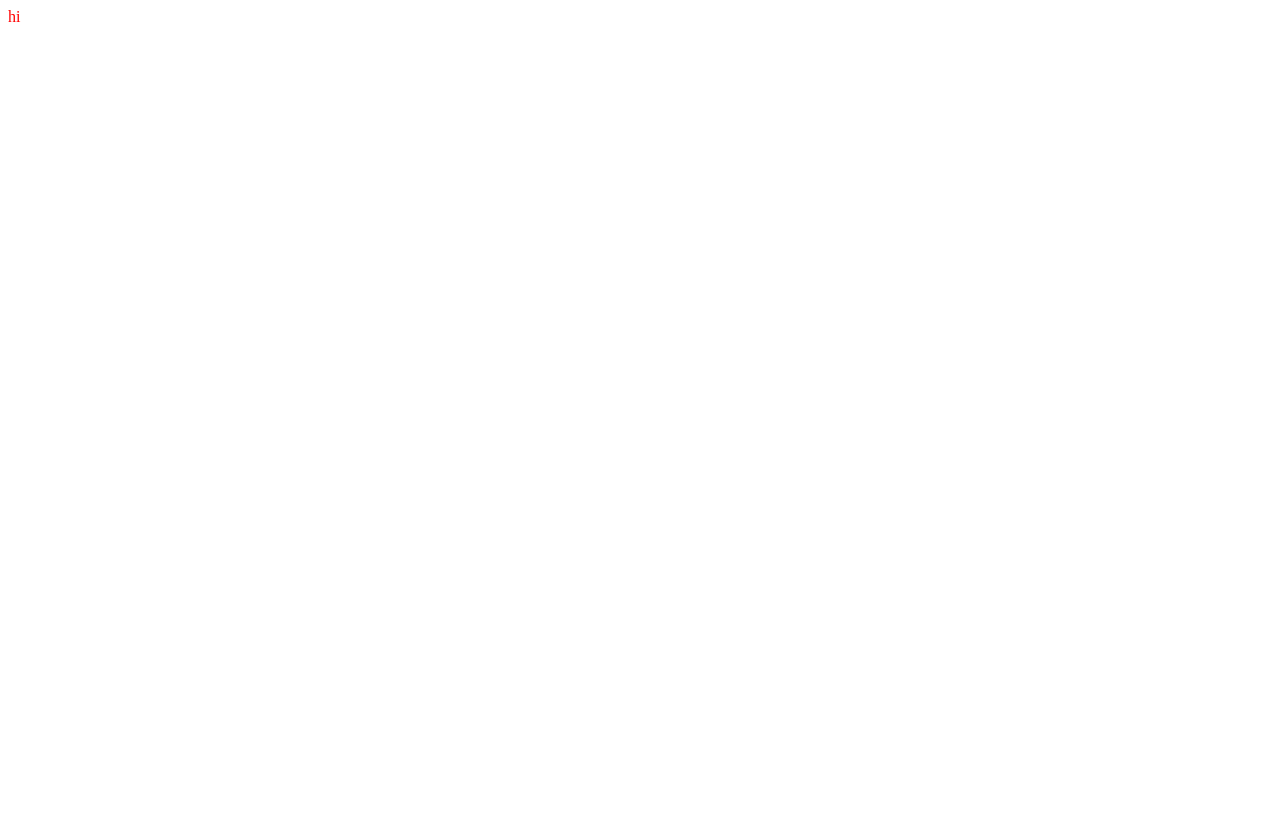
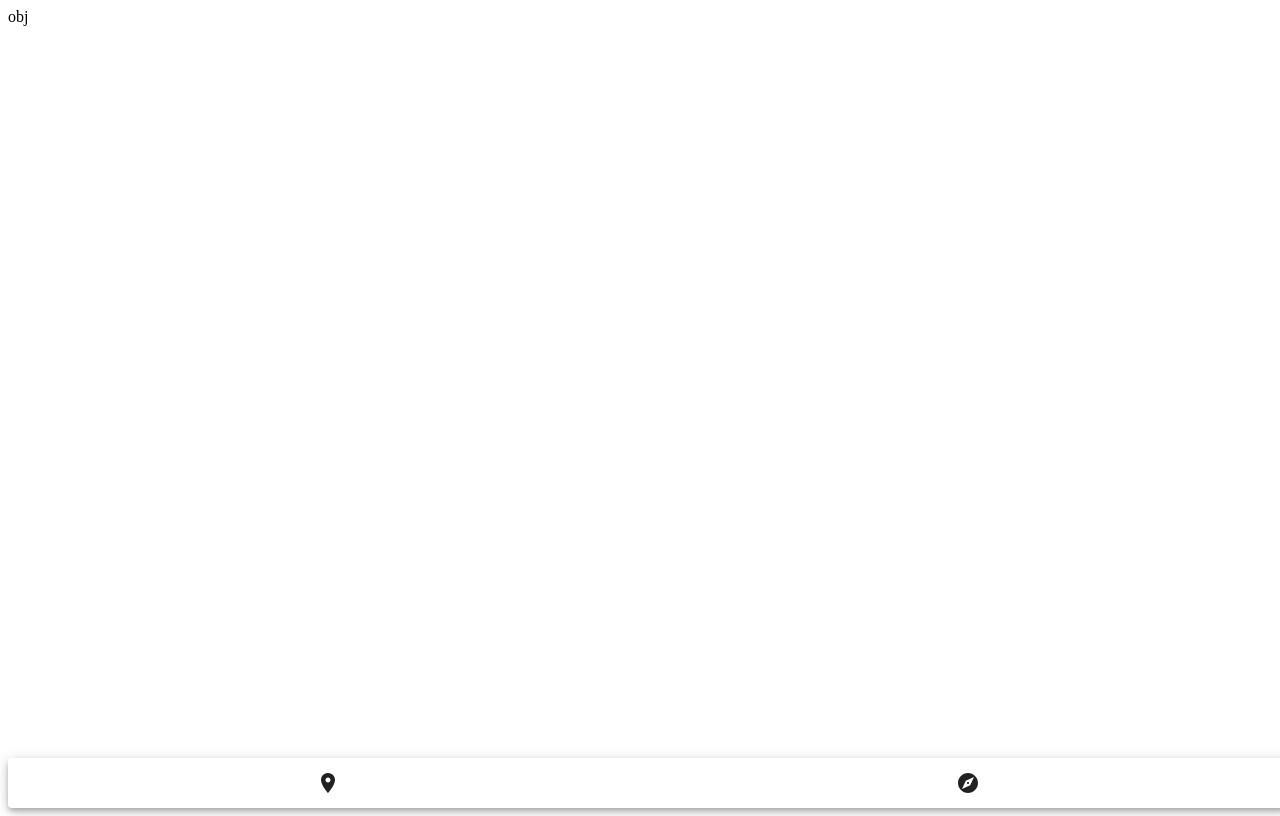
Before and after one commit to ValyaBuldozer/gring, a React app: page / in a window 1280 px wide. Built offline with nearby package versions, Linux system fonts and the light colour scheme.

Commit message:
Add app shell base layout

```diff
--- a/src/components/App.tsx
+++ b/src/components/App.tsx
@@ -1,18 +1,20 @@
 import * as React from 'react';
 import {createUseStyles} from 'react-jss'
+import AppShell from './AppShell';
 
 const useStyles = createUseStyles({
-    base: {
-        color: 'red'
+    root: {
+        height: '100vh',
+        width: '100vw'
     }
-})
+});
 
 export default function App() {
     const classes = useStyles();
 
     return (
-        <div className={classes.base}>
-            hi
+        <div className={classes.root}>
+            <AppShell/>
         </div>
     )
 }
--- /dev/null
+++ b/src/components/AppShell.tsx
@@ -0,0 +1,67 @@
+import * as React from 'react';
+import { createUseStyles } from 'react-jss'
+import { Link, Route, BrowserRouter as Router, Switch } from 'react-router-dom';
+import PlaceIcon from '@material-ui/icons/Place';
+import ExploreIcon from '@material-ui/icons/Explore';
+import { Button, Paper } from '@material-ui/core';
+
+const ObjectsScreen = React.lazy(() => import('./ObjectsScreen'));
+const RoutesScreen = React.lazy(() => import('./RoutesScreen'));
+
+const styles: Record<string, React.CSSProperties> = {
+    root: {
+        width: '100%',
+        height: '100%',
+        display: 'grid',
+        gridTemplate: '1fr 50px / 1fr',
+        gridTemplateAreas: '"panel" "navbar"'
+    },
+    panel: {
+        gridArea: 'panel',
+        height: '100%',
+        width: '100%',
+    },
+    navbar: {
+        gridArea: 'navbar',
+        display: 'flex',
+        justifyContent: 'space-around',
+        alignItems: 'center'
+    }
+}
+
+const useStyles = createUseStyles(styles);
+
+export default function AppShell() {
+    const classes = useStyles();
+
+    return (
+        <Router>
+            <div className={classes.root}>
+                <Paper className={classes.navbar} elevation={5}>
+                    <Link to='/'>
+                        <Button>
+                            <PlaceIcon />
+                        </Button>
+                    </Link>
+                    <Link to='/routes'>
+                        <Button>
+                            <ExploreIcon />
+                        </Button>
+                    </Link>
+                </Paper>
+                <div className={classes.panel}>
+                    <React.Suspense fallback={'Loading'}>
+                        <Switch>
+                            <Route path='/routes'>
+                                <RoutesScreen />
+                            </Route>
+                            <Route path="/">
+                                <ObjectsScreen />
+                            </Route>
+                        </Switch>
+                    </React.Suspense>
+                </div>
+            </div>
+        </Router>
+    )
+}
--- /dev/null
+++ b/src/components/ObjectsScreen.tsx
@@ -0,0 +1,8 @@
+import * as React from 'react';
+
+
+export default function ObjectsScreen() {
+    return (
+        <>obj</>
+    )
+}
--- /dev/null
+++ b/src/components/RoutesScreen.tsx
@@ -0,0 +1,7 @@
+import * as React from 'react';
+
+export default function RoutesScreen() {
+    return (
+        <React.Fragment>route</React.Fragment>
+    )
+}
--- a/src/index.tsx
+++ b/src/index.tsx
@@ -2,9 +2,12 @@ import * as React from 'react';
 import * as ReactDOM from 'react-dom';
 import jss from 'jss';
 import preset from 'jss-preset-default';
+//@ts-ignore
+import reset from 'reset-jss';
 import App from './components/App';
 
 jss.setup(preset());
+jss.createStyleSheet(reset).attach()
 
 ReactDOM.render(
     <App/>,
--- a/webpack.config.js
+++ b/webpack.config.js
@@ -5,6 +5,7 @@ const mode = process.env.NODE_ENV || 'production';
 
 module.exports = {
 	devServer: {
+		historyApiFallback: true,
 		contentBase: [path.join(__dirname, 'src')],
 		port: 9000,
 		host: "localhost"
```
Also changed, not shown: package.json (+9 -1 lines), src/index.html (line endings or trailing spaces), tsconfig.json (line endings or trailing spaces). Lines whose indentation alone changed are shown as unchanged.
